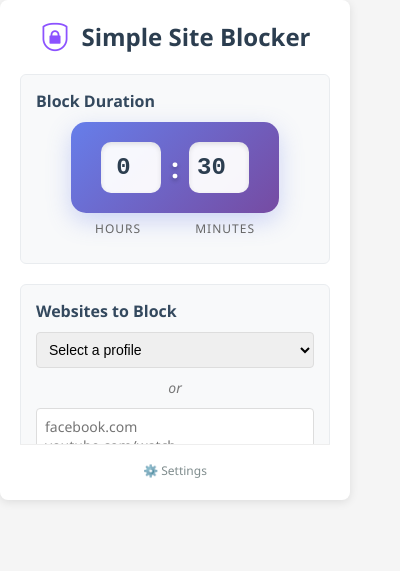
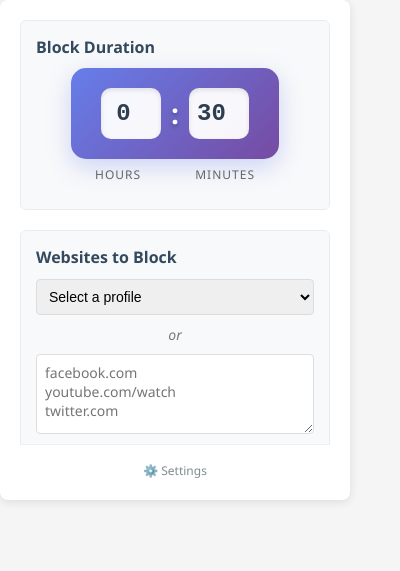
Before and after one commit to dave11k/simple-site-blocker, a browser extension: page popup.html in a window 400 px wide. Drawn offline with Linux system fonts and the light colour scheme.

Commit message:
Buuild fixes

```diff
--- a/package.json
+++ b/package.json
@@ -1,7 +1,7 @@
 {
   "name": "simple-site-blocker",
   "version": "1.0.0",
-  "description": "A Chrome extension that blocks websites for specified durations with math challenges for early unblocking",
+  "description": "Block websites for specified durations with math challenges for early unblocking and quick distraction note-taking so you keep those important ideas while staying focused.",
   "scripts": {
     "build": "npm run format && npm run check",
     "format": "prettier --write .",
--- a/popup.html
+++ b/popup.html
@@ -8,14 +8,6 @@
   </head>
   <body>
     <div class="container">
-      <h1>
-        <img
-          src="logo.png"
-          alt="Simple Site Blocker"
-          class="title-logo"
-        />Simple Site Blocker
-      </h1>
-
       <div class="content-area">
         <!-- Initial State (Not Blocking) -->
         <div id="initial-state">
```
Also changed, not shown: options.html (+13 -14 lines), manifest.json.
